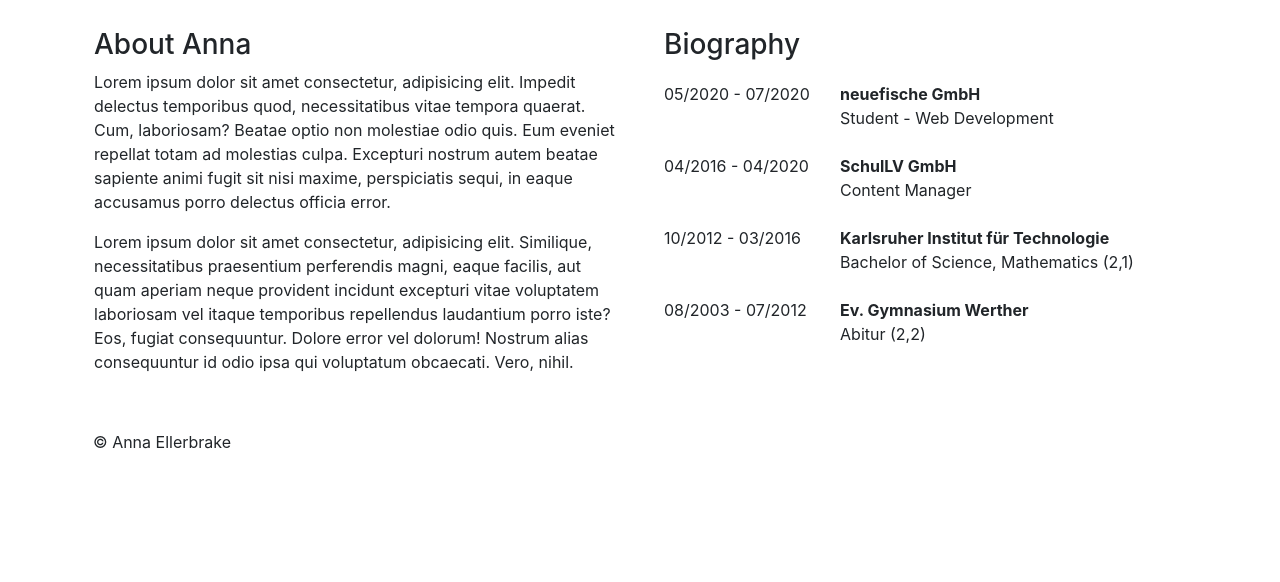
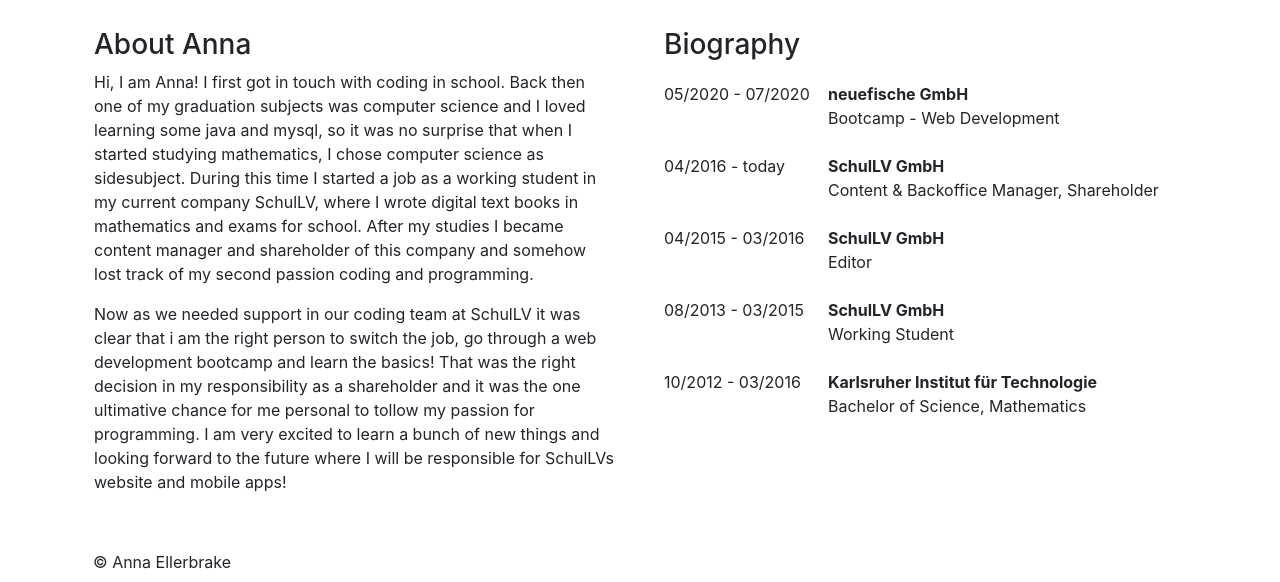
Before and after one commit to Anna-LenaEllerbrake/personal-website-annaellerbrake, a plain HTML site: page index.html in a window 1280 px wide. Shown: the part 740-1322 px from the top of the page. Before the commit the page ends 1202 px from the top, so only its background shows below. Drawn offline with nearby package versions, Linux system fonts and the light colour scheme.

Commit message:
Add text About Anna

```diff
--- a/index.html
+++ b/index.html
@@ -39,10 +39,10 @@
       <h1 class="m-0">Anna Ellerbrake</h1>
       <ul class="nav">
         <li class="nav-item mr-3">
-          <a href="#contact">Contact</a>
+          <a class="text-info" href="#contact">Contact</a>
         </li>
         <li class="nav-item">
-          <a href="#biography">Biography</a>
+          <a class="text-info" href="#biography">Biography</a>
         </li>
       </ul>
     </header>
@@ -55,7 +55,7 @@
             alt="Profilepicture Anna Ellerbrake"
           />
           <p class="mt-2">
-            Anna Ellerbrake im Juni 2019
+            Anna Ellerbrake
           </p>
         </div>
 
@@ -154,20 +154,25 @@
         <div class="col-12 col-md-6 p-4 text-left">
           <h3>About Anna</h3>
           <p>
-            Lorem ipsum dolor sit amet consectetur, adipisicing elit. Impedit
-            delectus temporibus quod, necessitatibus vitae tempora quaerat. Cum,
-            laboriosam? Beatae optio non molestiae odio quis. Eum eveniet
-            repellat totam ad molestias culpa. Excepturi nostrum autem beatae
-            sapiente animi fugit sit nisi maxime, perspiciatis sequi, in eaque
-            accusamus porro delectus officia error.
+            Hi, I am Anna! I first got in touch with coding in school. Back then
+            one of my graduation subjects was computer science and I loved
+            learning some java and mysql, so it was no surprise that when I
+            started studying mathematics, I chose computer science as
+            sidesubject. During this time I started a job as a working student
+            in my current company SchulLV, where I wrote digital text books in
+            mathematics and exams for school. After my studies I became content
+            manager and shareholder of this company and somehow lost track of my
+            second passion coding and programming.
           </p>
           <p>
-            Lorem ipsum dolor sit amet consectetur, adipisicing elit. Similique,
-            necessitatibus praesentium perferendis magni, eaque facilis, aut
-            quam aperiam neque provident incidunt excepturi vitae voluptatem
-            laboriosam vel itaque temporibus repellendus laudantium porro iste?
-            Eos, fugiat consequuntur. Dolore error vel dolorum! Nostrum alias
-            consequuntur id odio ipsa qui voluptatum obcaecati. Vero, nihil.
+            Now as we needed support in our coding team at SchulLV it was clear
+            that i am the right person to switch the job, go through a web
+            development bootcamp and learn the basics! That was the right
+            decision in my responsibility as a shareholder and it was the one
+            ultimative chance for me personal to tollow my passion for
+            programming. I am very excited to learn a bunch of new things and
+            looking forward to the future where I will be responsible for
+            SchulLVs website and mobile apps!
           </p>
         </div>
 
@@ -175,35 +180,46 @@
           <h3>Biography</h3>
           <table class="table table-borderless p-0">
             <tr>
-              <td class="px-0">05/2020 - 07/2020</td>
+              <td class="px-0">
+                05/2020 - 07/2020
+              </td>
               <td>
                 <strong>neuefische GmbH</strong>
                 <br />
-                Student - Web Development
+                Bootcamp - Web Development
               </td>
             </tr>
             <tr>
-              <td class="px-0">04/2016 - 04/2020</td>
+              <td class="px-0">04/2016 - today</td>
               <td>
                 <strong>SchulLV GmbH</strong>
                 <br />
-                Content Manager
+                Content & Backoffice Manager, Shareholder
               </td>
             </tr>
+            <tr>
+              <td class="px-0">04/2015 - 03/2016</td>
+              <td>
+                <strong>SchulLV GmbH</strong>
+                <br />
+                Editor
+              </td>
+            </tr>
+            <tr>
+              <td class="px-0">08/2013 - 03/2015</td>
+              <td>
+                <strong>SchulLV GmbH</strong>
+                <br />
+                Working Student
+              </td>
+            </tr>
+
             <tr>
               <td class="px-0">10/2012 - 03/2016</td>
               <td>
                 <strong>Karlsruher Institut für Technologie</strong>
                 <br />
-                Bachelor of Science, Mathematics (2,1)
-              </td>
-            </tr>
-            <tr>
-              <td class="px-0">08/2003 - 07/2012</td>
-              <td>
-                <strong>Ev. Gymnasium Werther</strong>
-                <br />
-                Abitur (2,2)
+                Bachelor of Science, Mathematics
               </td>
             </tr>
           </table>
```
